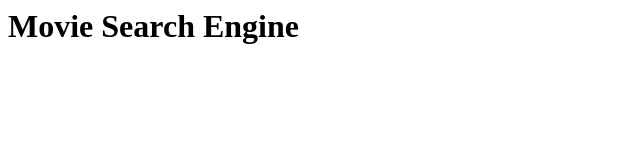
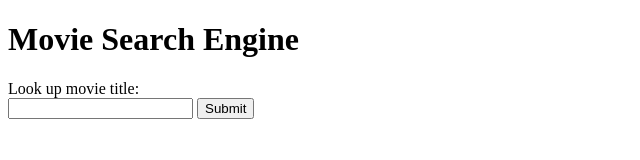
Before and after one commit to fac-17/Puteam-BookClub, a website: page public/index.html in a window 1280 px wide. Shown: the whole page, without its empty margins (0-640 px from the left). Drawn offline with Linux system fonts and the light colour scheme.

Commit message:
Adding form input and button

```diff
--- a/public/index.html
+++ b/public/index.html
@@ -1,4 +1,6 @@
-<!DOCTYPE html lang="en">
+<!DOCTYPE html>
+<html lang="en">
+
 <head>
   <meta charset="utf-8">
   <meta http-equiv="X-UA-Compatible" content="IE=edge">
@@ -7,9 +9,21 @@
   <meta name="viewport" content="width=device-width, initial-scale=1">
   <link rel="stylesheet" href="./style.css">
 </head>
+
 <body>
   <h1>Movie Search Engine</h1>
 
+  <form class="form" action="/" method="post">
+    <label for="search-input">Look up movie title:
+      <br>
+      <input class="form--input" type="text">
+    </label>
+    <label for="submit">
+      <button class="form--button" type="submit">Submit</button>
+    </label>
+  </form>
+
   <script src="./script.js" async defer></script>
 </body>
+
 </html>
```
Lines whose indentation alone changed are shown as unchanged.
